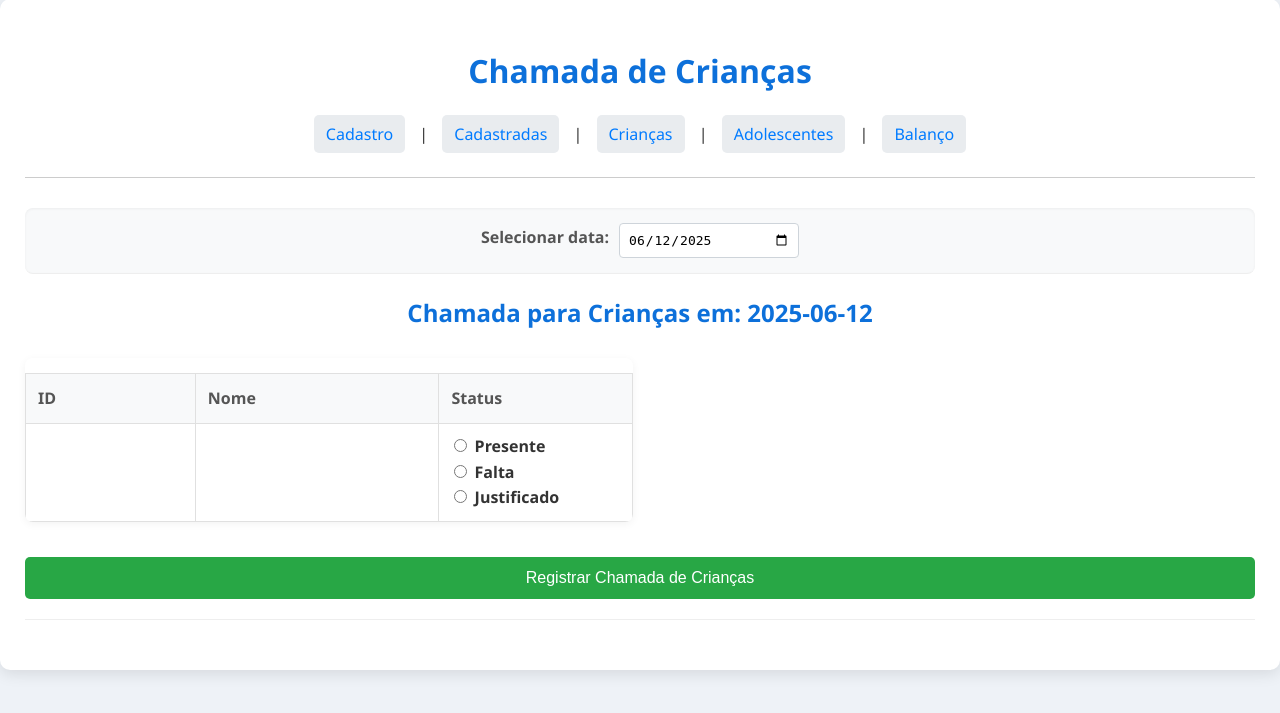
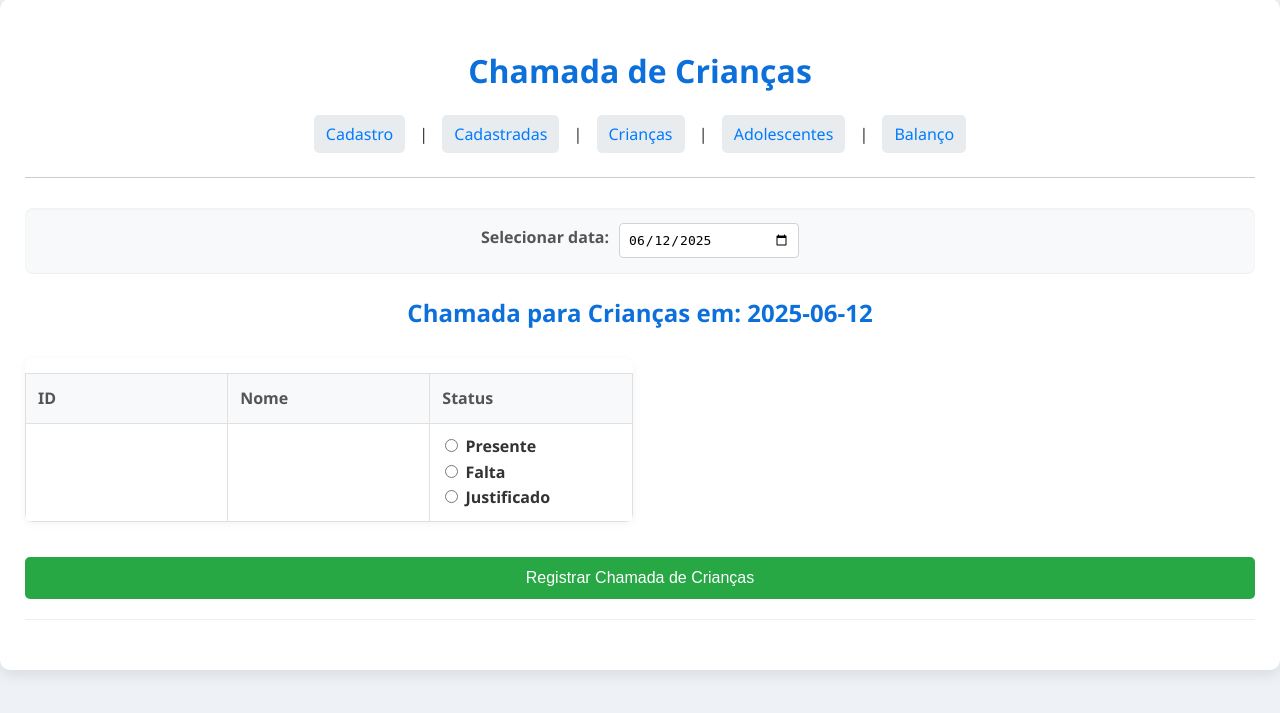
Before and after one commit to CleveOP/sqlite-tools-win-x64-3500100, a Flask app: page /lista_chamada_criancas in a window 1280 px wide. Shown: the part 31-744 px from the top of the page. Run offline with Flask 3, Linux system fonts and the light colour scheme; a database or web service that is not in the repository returns one stand-in record (values such as "Sample title"); some libraries are stand-ins or nearby versions.

Commit message:
fazendo atualização nas colunas de chamada

```diff
--- a/static/css/style.css
+++ b/static/css/style.css
@@ -222,6 +222,53 @@ button, .button {
         display: block;
         margin: 8px 0;
         padding: 10px;
+    }
+}
+
+/* --- AJUSTE PARA EVITAR INVASÃO DE CAMPOS NAS TABELAS --- */
+
+/* Wrapper para rolagem horizontal da tabela */
+.table-responsive-wrapper {
+    width: 100%;
+    overflow-x: auto;
+    -webkit-overflow-scrolling: touch;
+    box-shadow: 0 2px 8px rgba(0, 0, 0, 0.05);
+    border-radius: 8px;
+}
+
+/* Tabela com layout fixo para limitar largura das colunas */
+table {
+    width: 100%;
+    border-collapse: collapse;
+    table-layout: fixed; /* Importante para limitar largura das colunas */
+    margin-top: 20px;
+}
+
+/* Células com largura máxima, quebra de palavra e rolagem horizontal */
+th, td {
+    border: 1px solid #e0e0e0;
+    padding: 12px 8px;
+    text-align: left;
+    vertical-align: middle;
+    white-space: nowrap; /* Impede quebra de linha automática */
+    word-break: break-word; /* Quebra palavras longas */
+    max-width: 220px; /* Limite de largura para cada célula */
+    overflow: hidden;
+    text-overflow: ellipsis; /* Adiciona "..." se o texto for muito longo */
+}
+
+/* Para colunas que precisam ser maiores (ex: nome, endereço) */
+td:nth-child(2), th:nth-child(2),
+td:nth-child(3), th:nth-child(3),
+td:nth-child(5), th:nth-child(5) {
+    max-width: 300px;
+}
+
+/* Responsividade extra para telas pequenas */
+@media (max-width: 768px) {
+    th, td {
+        font-size: 0.95em;
+        max-width: 120px;
     }
 }
 
```
